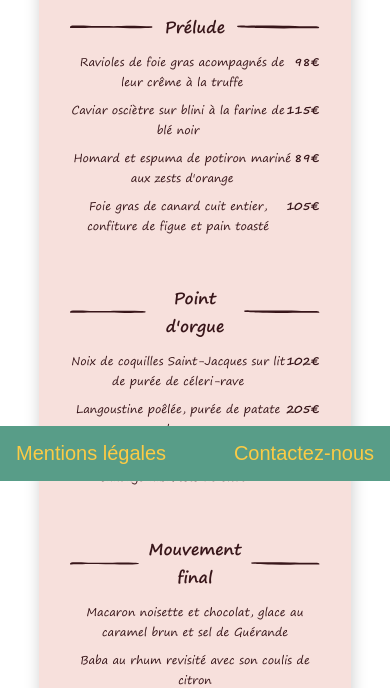
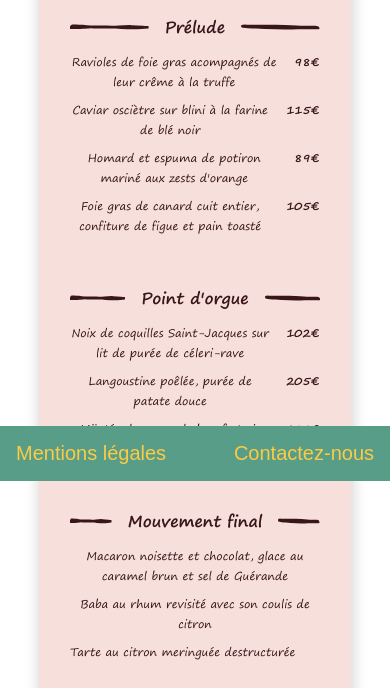
Before and after one commit to SuperHomme/ohmyfood, a website: page pages/la_note_enchantee.html in a window 390 px wide. Shown: the part 363-1051 px from the top of the page. Drawn offline with Linux system fonts and the light colour scheme; a web font is replaced by a local one.

Commit message:
ajustement responsive des barres d'ornement

```diff
--- a/pages/la_note_enchantee.html
+++ b/pages/la_note_enchantee.html
@@ -37,11 +37,11 @@
                     <article>
                         <div class="plat-titre">
                             <div class="barre barre__gauche">
-                                <svg xmlns="http://www.w3.org/2000/svg" viewBox="0 0 425.2 29.97"><path d="M425.2,13.05v5.41a9,9,0,0,1-2.34.89c-11.77.61-23.54,1.32-35.32,1.69-16,.5-31.94,1.07-47.91,1-21.39-.13-42.78-.93-64.17-1.35-18.43-.36-36.87-.72-55.3-.88-32.26-.27-64.52-.12-96.77-.69-15.48-.27-30.84.71-46.26,1.43-14,.66-28.06.25-42.1.35-9.35.07-18.71.22-28.06.32-2.17,0-4.34,0-7,0V13.64C4.78,9,10.64,7.61,17.34,7.83c10.83.35,21.67.09,32.5.32,13.76.28,27.56.27,41.26,1.32,28.52,2.18,57.07.93,85.6,1.25,29.06.33,58.14.83,87.17-.17,22.87-.78,45.73-1.49,68.6-1.15,20.9.31,41.79,1,62.69,1.64,8.09.24,16.18.72,24.27,1.16C421.1,12.29,422.75,12.68,425.2,13.05Z"/></svg>
+                                <svg xmlns="http://www.w3.org/2000/svg" viewBox="0 0 425.2 29.97" preserveAspectRatio="none" width="100%" height="100%"><path d="M425.2,13.05v5.41a9,9,0,0,1-2.34.89c-11.77.61-23.54,1.32-35.32,1.69-16,.5-31.94,1.07-47.91,1-21.39-.13-42.78-.93-64.17-1.35-18.43-.36-36.87-.72-55.3-.88-32.26-.27-64.52-.12-96.77-.69-15.48-.27-30.84.71-46.26,1.43-14,.66-28.06.25-42.1.35-9.35.07-18.71.22-28.06.32-2.17,0-4.34,0-7,0V13.64C4.78,9,10.64,7.61,17.34,7.83c10.83.35,21.67.09,32.5.32,13.76.28,27.56.27,41.26,1.32,28.52,2.18,57.07.93,85.6,1.25,29.06.33,58.14.83,87.17-.17,22.87-.78,45.73-1.49,68.6-1.15,20.9.31,41.79,1,62.69,1.64,8.09.24,16.18.72,24.27,1.16C421.1,12.29,422.75,12.68,425.2,13.05Z"/></svg>
                             </div>
                             <h5>Prélude</h5>
                             <div class="barre barre__droite">
-                                <svg xmlns="http://www.w3.org/2000/svg" viewBox="0 0 425.2 29.97"><path d="M0,13.88,1.9,9.06A91.15,91.15,0,0,1,31.71,8c7.21.82,14.57.43,21.86.44,18.72,0,37.44,0,56.16-.08,8.5,0,17-.09,25.52,0,34.29.16,68.58.23,102.87.59,20.64.21,41.31.35,61.91,1.5,34.26,1.91,68.53.31,102.78,1.13,4.35.1,8.68.74,13,1.09s7,2.76,9.36,5.66c-1.18,3.31-3.73,3.36-6.11,3.4-3.89.06-7.78-.16-11.67-.15-33.8.06-67.6.06-101.4.26-22.09.13-44.19.89-66.28.78-36.93-.2-73.86-.8-110.79-1.39-16-.26-32-.9-48-1.4-14.56-.45-29.12-.89-43.67-1.44C28.75,18,20.28,17.5,11.8,17.09,6.66,16.84,5.68,16.6,0,13.88Z"/></svg>
+                                <svg xmlns="http://www.w3.org/2000/svg" viewBox="0 0 425.2 29.97" preserveAspectRatio="none" width="100%" height="100%"><path d="M0,13.88,1.9,9.06A91.15,91.15,0,0,1,31.71,8c7.21.82,14.57.43,21.86.44,18.72,0,37.44,0,56.16-.08,8.5,0,17-.09,25.52,0,34.29.16,68.58.23,102.87.59,20.64.21,41.31.35,61.91,1.5,34.26,1.91,68.53.31,102.78,1.13,4.35.1,8.68.74,13,1.09s7,2.76,9.36,5.66c-1.18,3.31-3.73,3.36-6.11,3.4-3.89.06-7.78-.16-11.67-.15-33.8.06-67.6.06-101.4.26-22.09.13-44.19.89-66.28.78-36.93-.2-73.86-.8-110.79-1.39-16-.26-32-.9-48-1.4-14.56-.45-29.12-.89-43.67-1.44C28.75,18,20.28,17.5,11.8,17.09,6.66,16.84,5.68,16.6,0,13.88Z"/></svg>
                             </div>
                         </div>
                         <ul>
@@ -66,11 +66,11 @@
                     <article>
                         <div class="plat-titre">
                             <div class="barre barre__gauche">
-                                <svg xmlns="http://www.w3.org/2000/svg" viewBox="0 0 425.2 29.97"><title>barres</title><path d="M425.2,13.05v5.41a9,9,0,0,1-2.34.89c-11.77.61-23.54,1.32-35.32,1.69-16,.5-31.94,1.07-47.91,1-21.39-.13-42.78-.93-64.17-1.35-18.43-.36-36.87-.72-55.3-.88-32.26-.27-64.52-.12-96.77-.69-15.48-.27-30.84.71-46.26,1.43-14,.66-28.06.25-42.1.35-9.35.07-18.71.22-28.06.32-2.17,0-4.34,0-7,0V13.64C4.78,9,10.64,7.61,17.34,7.83c10.83.35,21.67.09,32.5.32,13.76.28,27.56.27,41.26,1.32,28.52,2.18,57.07.93,85.6,1.25,29.06.33,58.14.83,87.17-.17,22.87-.78,45.73-1.49,68.6-1.15,20.9.31,41.79,1,62.69,1.64,8.09.24,16.18.72,24.27,1.16C421.1,12.29,422.75,12.68,425.2,13.05Z"/></svg>
+                                <svg xmlns="http://www.w3.org/2000/svg" viewBox="0 0 425.2 29.97" preserveAspectRatio="none" width="100%" height="100%"><path d="M425.2,13.05v5.41a9,9,0,0,1-2.34.89c-11.77.61-23.54,1.32-35.32,1.69-16,.5-31.94,1.07-47.91,1-21.39-.13-42.78-.93-64.17-1.35-18.43-.36-36.87-.72-55.3-.88-32.26-.27-64.52-.12-96.77-.69-15.48-.27-30.84.71-46.26,1.43-14,.66-28.06.25-42.1.35-9.35.07-18.71.22-28.06.32-2.17,0-4.34,0-7,0V13.64C4.78,9,10.64,7.61,17.34,7.83c10.83.35,21.67.09,32.5.32,13.76.28,27.56.27,41.26,1.32,28.52,2.18,57.07.93,85.6,1.25,29.06.33,58.14.83,87.17-.17,22.87-.78,45.73-1.49,68.6-1.15,20.9.31,41.79,1,62.69,1.64,8.09.24,16.18.72,24.27,1.16C421.1,12.29,422.75,12.68,425.2,13.05Z"/></svg>
                             </div>
                             <h5>Point d'orgue</h5>
                             <div class="barre barre__droite">
-                                <svg xmlns="http://www.w3.org/2000/svg" viewBox="0 0 425.2 29.97"><title>barres</title><path d="M0,13.88,1.9,9.06A91.15,91.15,0,0,1,31.71,8c7.21.82,14.57.43,21.86.44,18.72,0,37.44,0,56.16-.08,8.5,0,17-.09,25.52,0,34.29.16,68.58.23,102.87.59,20.64.21,41.31.35,61.91,1.5,34.26,1.91,68.53.31,102.78,1.13,4.35.1,8.68.74,13,1.09s7,2.76,9.36,5.66c-1.18,3.31-3.73,3.36-6.11,3.4-3.89.06-7.78-.16-11.67-.15-33.8.06-67.6.06-101.4.26-22.09.13-44.19.89-66.28.78-36.93-.2-73.86-.8-110.79-1.39-16-.26-32-.9-48-1.4-14.56-.45-29.12-.89-43.67-1.44C28.75,18,20.28,17.5,11.8,17.09,6.66,16.84,5.68,16.6,0,13.88Z"/></svg>
+                                <svg xmlns="http://www.w3.org/2000/svg" viewBox="0 0 425.2 29.97" preserveAspectRatio="none" width="100%" height="100%"><path d="M0,13.88,1.9,9.06A91.15,91.15,0,0,1,31.71,8c7.21.82,14.57.43,21.86.44,18.72,0,37.44,0,56.16-.08,8.5,0,17-.09,25.52,0,34.29.16,68.58.23,102.87.59,20.64.21,41.31.35,61.91,1.5,34.26,1.91,68.53.31,102.78,1.13,4.35.1,8.68.74,13,1.09s7,2.76,9.36,5.66c-1.18,3.31-3.73,3.36-6.11,3.4-3.89.06-7.78-.16-11.67-.15-33.8.06-67.6.06-101.4.26-22.09.13-44.19.89-66.28.78-36.93-.2-73.86-.8-110.79-1.39-16-.26-32-.9-48-1.4-14.56-.45-29.12-.89-43.67-1.44C28.75,18,20.28,17.5,11.8,17.09,6.66,16.84,5.68,16.6,0,13.88Z"/></svg>
                             </div>
                         </div>
                         <ul>
@@ -91,11 +91,11 @@
                     <article>
                         <div class="plat-titre">
                             <div class="barre barre__gauche">
-                                <svg xmlns="http://www.w3.org/2000/svg" viewBox="0 0 425.2 29.97"><title>barres</title><path d="M425.2,13.05v5.41a9,9,0,0,1-2.34.89c-11.77.61-23.54,1.32-35.32,1.69-16,.5-31.94,1.07-47.91,1-21.39-.13-42.78-.93-64.17-1.35-18.43-.36-36.87-.72-55.3-.88-32.26-.27-64.52-.12-96.77-.69-15.48-.27-30.84.71-46.26,1.43-14,.66-28.06.25-42.1.35-9.35.07-18.71.22-28.06.32-2.17,0-4.34,0-7,0V13.64C4.78,9,10.64,7.61,17.34,7.83c10.83.35,21.67.09,32.5.32,13.76.28,27.56.27,41.26,1.32,28.52,2.18,57.07.93,85.6,1.25,29.06.33,58.14.83,87.17-.17,22.87-.78,45.73-1.49,68.6-1.15,20.9.31,41.79,1,62.69,1.64,8.09.24,16.18.72,24.27,1.16C421.1,12.29,422.75,12.68,425.2,13.05Z"/></svg>
+                                <svg xmlns="http://www.w3.org/2000/svg" viewBox="0 0 425.2 29.97" preserveAspectRatio="none" width="100%" height="100%"><path d="M425.2,13.05v5.41a9,9,0,0,1-2.34.89c-11.77.61-23.54,1.32-35.32,1.69-16,.5-31.94,1.07-47.91,1-21.39-.13-42.78-.93-64.17-1.35-18.43-.36-36.87-.72-55.3-.88-32.26-.27-64.52-.12-96.77-.69-15.48-.27-30.84.71-46.26,1.43-14,.66-28.06.25-42.1.35-9.35.07-18.71.22-28.06.32-2.17,0-4.34,0-7,0V13.64C4.78,9,10.64,7.61,17.34,7.83c10.83.35,21.67.09,32.5.32,13.76.28,27.56.27,41.26,1.32,28.52,2.18,57.07.93,85.6,1.25,29.06.33,58.14.83,87.17-.17,22.87-.78,45.73-1.49,68.6-1.15,20.9.31,41.79,1,62.69,1.64,8.09.24,16.18.72,24.27,1.16C421.1,12.29,422.75,12.68,425.2,13.05Z"/></svg>
                             </div>
                             <h5>Mouvement final</h5>
                             <div class="barre barre__droite">
-                                <svg xmlns="http://www.w3.org/2000/svg" viewBox="0 0 425.2 29.97"><title>barres</title><path d="M0,13.88,1.9,9.06A91.15,91.15,0,0,1,31.71,8c7.21.82,14.57.43,21.86.44,18.72,0,37.44,0,56.16-.08,8.5,0,17-.09,25.52,0,34.29.16,68.58.23,102.87.59,20.64.21,41.31.35,61.91,1.5,34.26,1.91,68.53.31,102.78,1.13,4.35.1,8.68.74,13,1.09s7,2.76,9.36,5.66c-1.18,3.31-3.73,3.36-6.11,3.4-3.89.06-7.78-.16-11.67-.15-33.8.06-67.6.06-101.4.26-22.09.13-44.19.89-66.28.78-36.93-.2-73.86-.8-110.79-1.39-16-.26-32-.9-48-1.4-14.56-.45-29.12-.89-43.67-1.44C28.75,18,20.28,17.5,11.8,17.09,6.66,16.84,5.68,16.6,0,13.88Z"/></svg>
+                                <svg xmlns="http://www.w3.org/2000/svg" viewBox="0 0 425.2 29.97" preserveAspectRatio="none" width="100%" height="100%"><path d="M0,13.88,1.9,9.06A91.15,91.15,0,0,1,31.71,8c7.21.82,14.57.43,21.86.44,18.72,0,37.44,0,56.16-.08,8.5,0,17-.09,25.52,0,34.29.16,68.58.23,102.87.59,20.64.21,41.31.35,61.91,1.5,34.26,1.91,68.53.31,102.78,1.13,4.35.1,8.68.74,13,1.09s7,2.76,9.36,5.66c-1.18,3.31-3.73,3.36-6.11,3.4-3.89.06-7.78-.16-11.67-.15-33.8.06-67.6.06-101.4.26-22.09.13-44.19.89-66.28.78-36.93-.2-73.86-.8-110.79-1.39-16-.26-32-.9-48-1.4-14.56-.45-29.12-.89-43.67-1.44C28.75,18,20.28,17.5,11.8,17.09,6.66,16.84,5.68,16.6,0,13.88Z"/></svg>
                             </div>
                         </div>
                         <ul>
--- a/sass/pages/_cartes.sass
+++ b/sass/pages/_cartes.sass
@@ -44,7 +44,9 @@ main
     h5
         font-size: 1rem
         margin: 0
+        padding: 0 1rem
         font-weight: bold
+        white-space: nowrap
     ul
         list-style: none
         padding-inline-start: 0
@@ -56,6 +58,7 @@ main
         display: block
         font-family: "Segoe Print"
         font-weight: bold
+        padding-left: 1rem
     article
         margin-bottom: 3rem
 
@@ -65,5 +68,5 @@ main
     align-items: center
     justify-content: space-between
     .barre
-        width: 33%
-        fill: rgb(56,22,26)
+        width: 100%
+        height: 10px
--- a/sass/pages/la_note_enchantee.sass
+++ b/sass/pages/la_note_enchantee.sass
@@ -8,3 +8,7 @@
     &__rappel
         .croche
             width: 2rem
+
+.plat-titre
+    .barre
+        fill: rgb(56,22,26)
```
Also changed, not shown: css/pages/la_note_enchantee.css, 1 other file.
